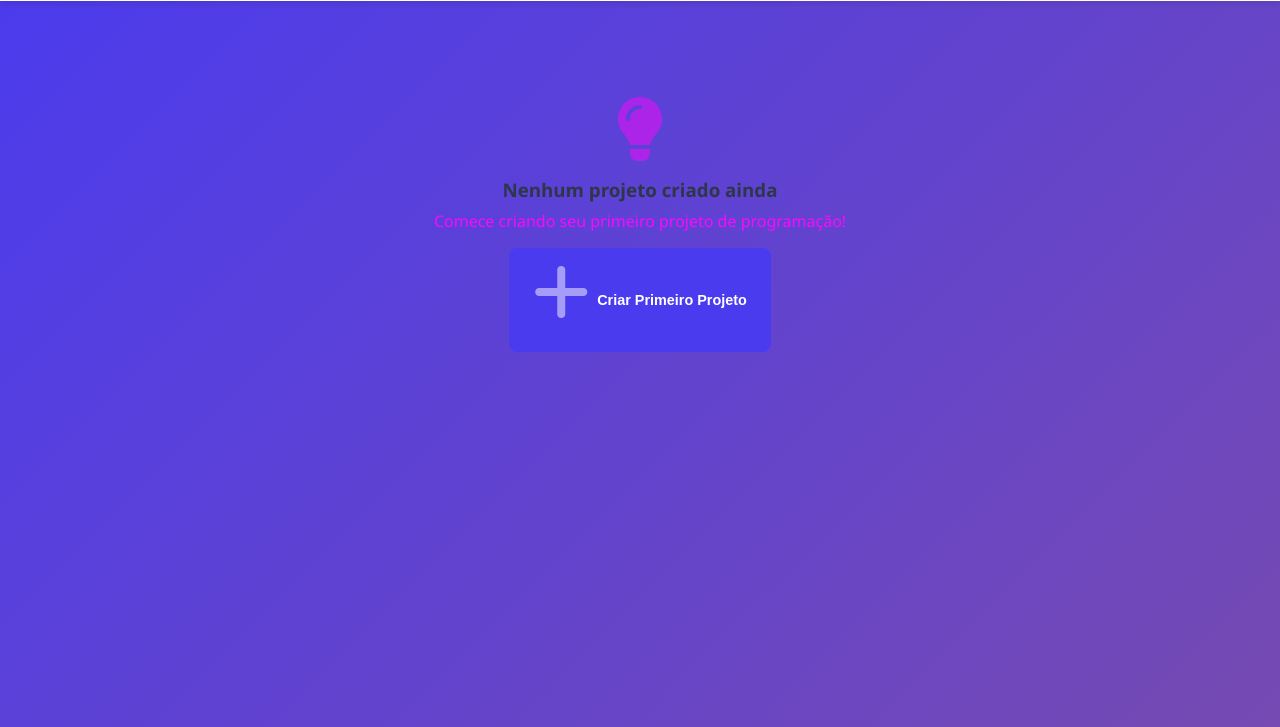
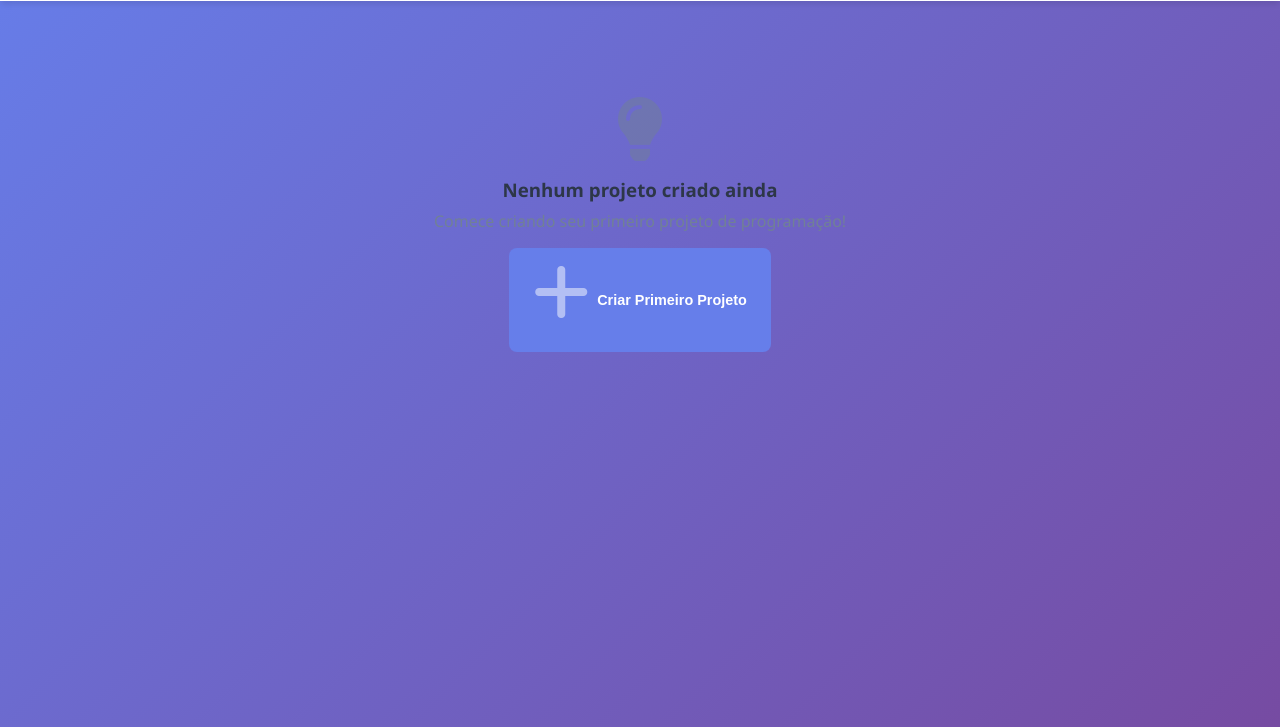
Before and after one commit to Claudine222z/ideas-manager, a plain HTML site: page index.html in a window 1280 px wide. Shown: the part 73-800 px from the top of the page. Drawn offline with nearby package versions, Linux system fonts and the light colour scheme.

Commit message:
Atualizar CSS do projeto

```diff
--- a/css/styles.css
+++ b/css/styles.css
@@ -1,14 +1,14 @@
 :root {
-    --primary-color: #4a3bef;
-    --primary-dark: #4a3bef;
-    --secondary-color: #764ab2;
+    --primary-color: #667eea;
+    --primary-dark: #5a6fd8;
+    --secondary-color: #764ba2;
     --success-color: #48bb78;
     --danger-color: #f56565;
     --warning-color: #ed8936;
     --bg-color: #f7fafc;
-    --card-bg: #ffff;
+    --card-bg: #ffffff;
     --text-primary: #2d3748;
-    --text-secondary: #fd09fc;
+    --text-secondary: #718096;
     --border-color: #e2e8f0;
     --shadow: 0 4px 6px -1px rgba(0, 0, 0, 0.1);
     --shadow-lg: 0 10px 15px -3px rgba(0, 0, 0, 0.1);
```
